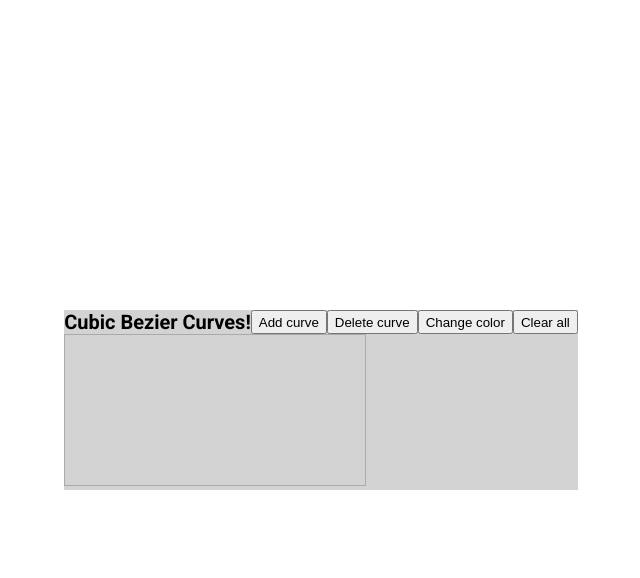
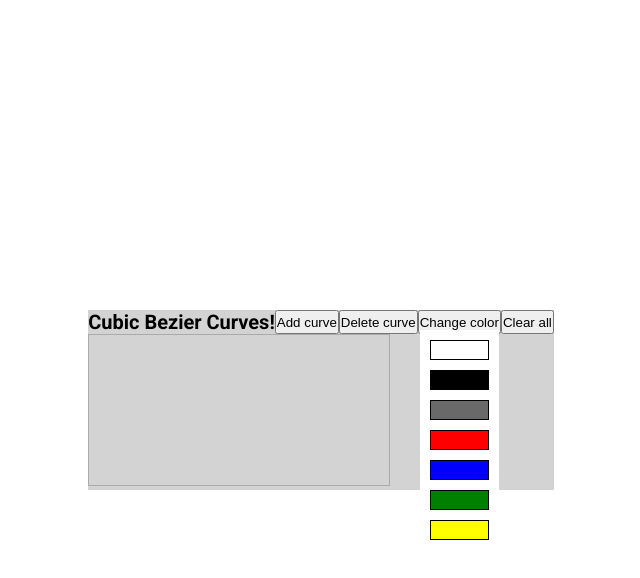
Before and after one commit to Radamantium/triumph, a website: page dev/index.html in a window 1280 px wide. Both pictures are taken after a click on the button "Change color". Shown: the whole page, without its empty margins (319-959 px from the left). Drawn offline with Linux system fonts and the light colour scheme.

Commit message:
change colors

```diff
--- a/dev/css/main.css
+++ b/dev/css/main.css
@@ -14,7 +14,7 @@ body {
   font-family: 'Roboto', sans-serif;
 }
 
-div, svg, h1 {
+div, svg, h1, button {
   box-sizing: border-box;
   margin: 0;
   padding: 0;
@@ -55,6 +55,7 @@ div, svg, h1 {
 }
 
 .controls__button {
+  position: relative;
   display: block;
   width: 1.3*$button_size;
   height: $button_size;
@@ -78,3 +79,49 @@ circle {
 circle:active {
   cursor: grabbing;
 }
+
+.palette {
+  position: absolute;
+  top: $button_size;
+  left: 0;
+  width: 100%;
+  background: #fff;
+}
+
+.palette_hidden {
+  display: none;
+}
+
+.palette__color {
+  height: 20px;
+  border: 1px solid #000;
+  margin: 10px;
+}
+
+.palette__color_white {
+  background-color: white;
+}
+
+.palette__color_black {
+  background-color: black;
+}
+
+.palette__color_dimgrey {
+  background-color: dimgrey;
+}
+
+.palette__color_red {
+  background-color: red;
+}
+
+.palette__color_blue {
+  background-color: blue;
+}
+
+.palette__color_green {
+  background-color: green;
+}
+
+.palette__color_yellow {
+  background-color: yellow;
+}
--- a/dev/index.html
+++ b/dev/index.html
@@ -22,6 +22,15 @@
           </button>
           <button id="change-color-btn" class="controls__button">
             Change color
+            <div id="palette" class="palette palette_hidden">
+              <div class="palette__color palette__color_white" data-color="white"></div>
+              <div class="palette__color palette__color_black" data-color="black"></div>
+              <div class="palette__color palette__color_dimgrey" data-color="dimgrey"></div>
+              <div class="palette__color palette__color_red" data-color="red"></div>
+              <div class="palette__color palette__color_blue" data-color="blue"></div>
+              <div class="palette__color palette__color_green" data-color="green"></div>
+              <div class="palette__color palette__color_yellow" data-color="yellow"></div>
+            </div>
           </button>
           <button id="clear-btn" class="controls__button">
             Clear all
--- a/dev/js/cubicBezierCurve.js
+++ b/dev/js/cubicBezierCurve.js
@@ -2,10 +2,6 @@
 
 /* BASE VARIABLES */
 let curveCounter = counter();
-
-///!!!!!external
-let curves = [];
-let selectedCurveNum = -1;
 
 
 /* DEFAULT OPTIONS */
@@ -258,6 +254,10 @@ function CubicBezierCurve(pointA, pointC1, pointC2, pointB, canvas) {
     this.updateGuidesPosition();
   };
 
+  this.setColorAndUpate = function(color) {
+    this.stroke = color;
+    this.html.setAttribute('stroke', color);
+  }
 
 ///////////
 
--- a/dev/js/main.js
+++ b/dev/js/main.js
@@ -13,7 +13,9 @@ function bezier(svgCanvasId = 'bezierCanvas',
   let clearButton;
   let addButton;
   let delButton;
-  let colorButton;
+  let changeColorButton;
+
+
 
   try {
     let errorStingBegin = 'function "bezier" error. Uncorrect input data: ';
@@ -39,8 +41,8 @@ function bezier(svgCanvasId = 'bezierCanvas',
       throw new Error(errorStingBegin + 'delBtnId' + errorStingEnd);
     }
 
-    colorButton = document.getElementById(colorBtnId);
-    if (!colorButton) {
+    changeColorButton = document.getElementById(colorBtnId);
+    if (!changeColorButton) {
       throw new Error(errorStingBegin + 'colorBtnId' + errorStingEnd);
     }
   } catch (error) {
@@ -51,10 +53,14 @@ function bezier(svgCanvasId = 'bezierCanvas',
   clearButton.addEventListener( 'click', clearBezierCanvas);
   addButton.addEventListener(   'click', addNewCurve);
   delButton.addEventListener(   'click', deleteSelectedCurve);
-  colorButton.addEventListener( 'click', changeCurveColor);
+  changeColorButton.addEventListener( 'click', changeCurveColor);
   bezierCanvas.addEventListener('mousedown', unselectCurves);
 
+  setColorButtons();
+
+  let curves = [];
   let selectedCurve = null;
+
 
   /* FUNCTIONS */
   function addNewCurve(e) {
@@ -141,6 +147,7 @@ function bezier(svgCanvasId = 'bezierCanvas',
   }
 
   function unselectCurves() {
+    document.getElementById('palette').classList.add('palette_hidden');
     selectedCurve = null;
 
     for (let curve of curves) {
@@ -166,10 +173,23 @@ function bezier(svgCanvasId = 'bezierCanvas',
 
     selectedCurve.delete();
     selectedCurve = null;
-
   }
 
   function changeCurveColor(e) {
-    console.log('changeCurveColor');
+    document.getElementById('palette').classList.toggle('palette_hidden');
+  }
+
+  function setColorButtons() {
+    let colorButtons = document.getElementsByClassName('palette__color');
+    for (let button of colorButtons) {
+      let newColor = button.dataset.color;
+      button.addEventListener('click', function() {
+        if (selectedCurve == null) {
+          defaultCurveStroke = newColor;
+        } else {
+          selectedCurve.setColorAndUpate(newColor);
+        }
+      });
+    }
   }
 }
--- a/prod/css/main.css
+++ b/prod/css/main.css
@@ -7,7 +7,7 @@ body {
   padding: 0;
   font-family: 'Roboto', sans-serif; }
 
-div, svg, h1 {
+div, svg, h1, button {
   box-sizing: border-box;
   margin: 0;
   padding: 0; }
@@ -42,6 +42,7 @@ div, svg, h1 {
   display: flex; }
 
 .controls__button {
+  position: relative;
   display: block;
   width: 78px;
   height: 60px; }
@@ -60,3 +61,39 @@ circle {
 
 circle:active {
   cursor: grabbing; }
+
+.palette {
+  position: absolute;
+  top: 60px;
+  left: 0;
+  width: 100%;
+  background: #fff; }
+
+.palette_hidden {
+  display: none; }
+
+.palette__color {
+  height: 20px;
+  border: 1px solid #000;
+  margin: 10px; }
+
+.palette__color_white {
+  background-color: white; }
+
+.palette__color_black {
+  background-color: black; }
+
+.palette__color_dimgrey {
+  background-color: dimgrey; }
+
+.palette__color_red {
+  background-color: red; }
+
+.palette__color_blue {
+  background-color: blue; }
+
+.palette__color_green {
+  background-color: green; }
+
+.palette__color_yellow {
+  background-color: yellow; }
```
Also changed, not shown: prod/index.html (+9 -0 lines), prod/js/cubicBezierCurve.js (+4 -4 lines), prod/js/main.js (+26 -6 lines).
